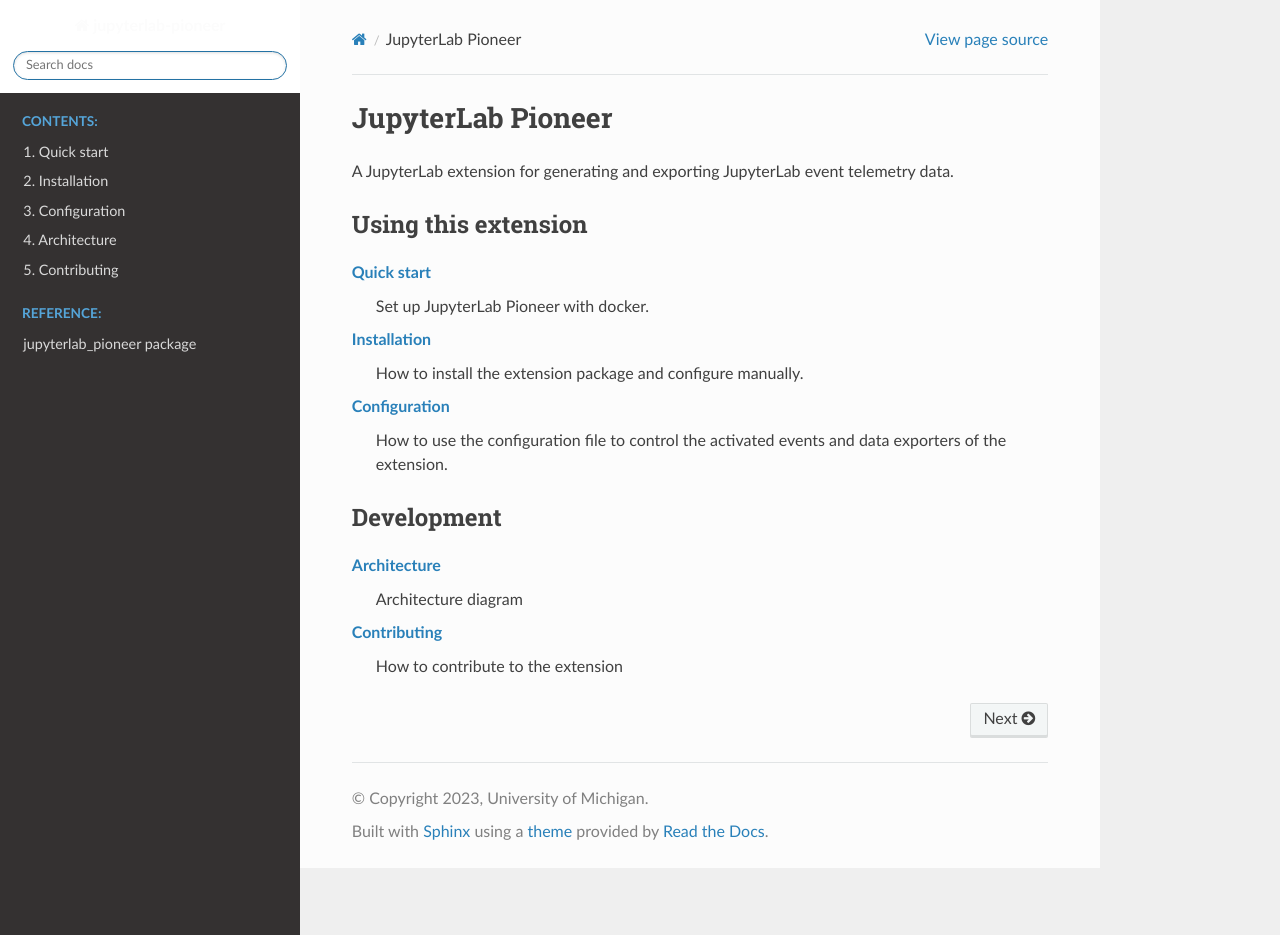
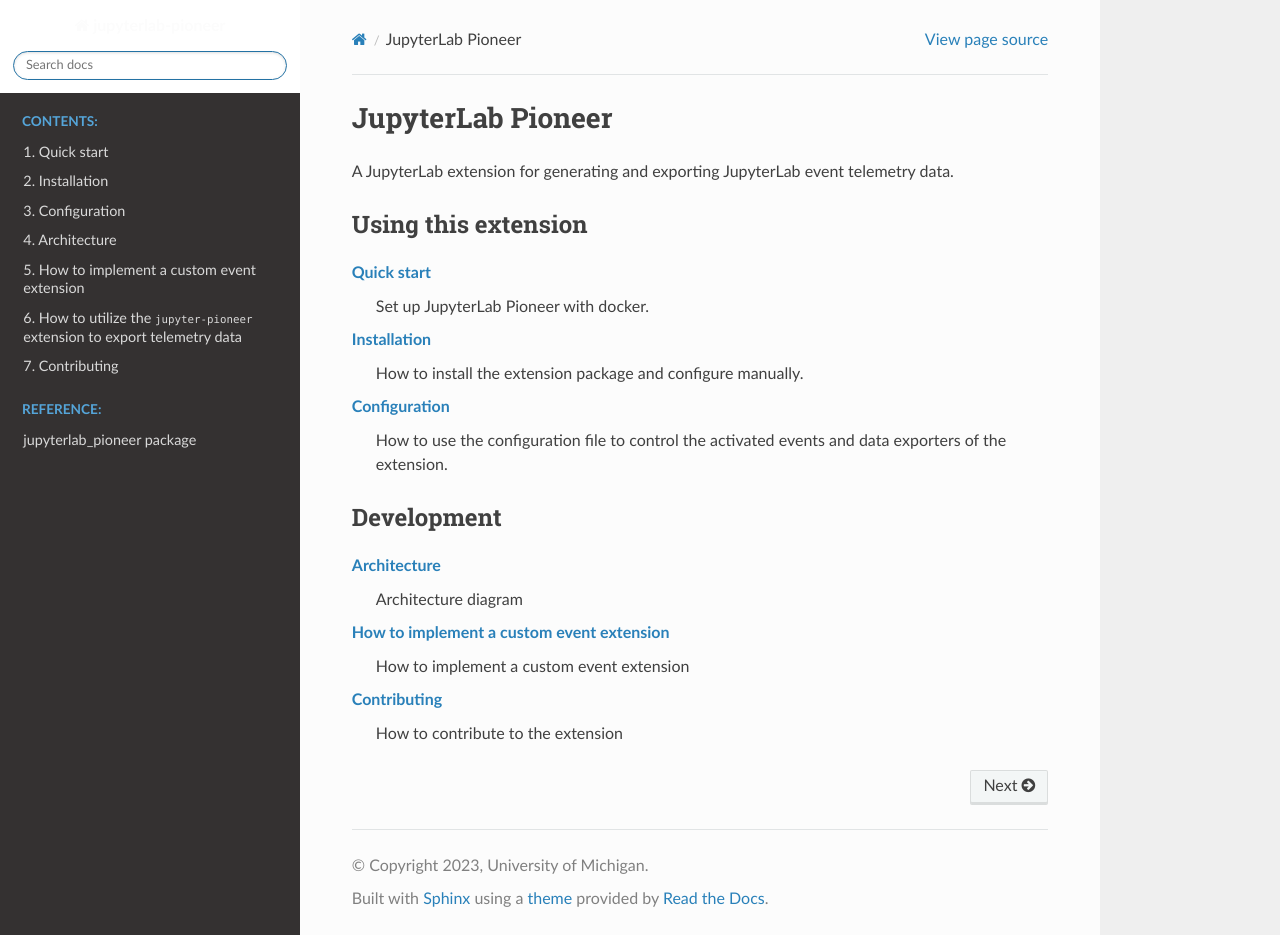
Before and after one commit to educational-technology-collective/jupyterlab-pioneer, a Sphinx documentation site: the page built from docs/index.rst, in a window 1280 px wide and 935 px high. Built offline with Sphinx 7.4.7 and the Read the Docs theme 2.0.0, drawn with Linux system fonts in a browser that asks for light colours; some of the changed lines change nothing that is shown.

Commit message:
feat: add doc for how to build a custom event extension #26

```diff
--- /dev/null
+++ b/docs/custom_event.rst
@@ -0,0 +1,150 @@
+How to implement a custom event extension
+===========================================
+
+Set up development environment
+------------------------------
+::
+
+    conda create -n custom_event_ext_env --override-channels --strict-channel-priority -c conda-forge -c nodefaults jupyterlab=4 nodejs=18 copier=8 jinja2-time jupyter-packaging git
+
+    conda activate custom_event_ext_env
+
+
+Implement the extension from scratch
+------------------------------------
+
+Initialize from the extension template
+
+::
+
+    mkdir jupyterlab-pioneer-custom-event-demo
+
+    cd jupyterlab-pioneer-custom-event-demo
+
+    copier copy --UNSAFE https://github.com/jupyterlab/extension-template .
+
+Add ``jupyterlab-pioneer`` as a dependency in ``pyproject.toml`` and ``package.json``.
+
+.. code-block:: toml
+
+    dependencies = [
+        "jupyter_server>=2.0.1,<3",
+        "jupyterlab-pioneer"
+    ]
+
+.. code-block:: json
+
+    "jupyterlab": {
+        ...
+        "sharedPackages": {
+            "jupyterlab-pioneer": {
+                "bundled": false,
+                "singleton": true,
+                "strictVersion": true
+            }
+        }
+    },
+
+Note: You will need NodeJS to build the extension package.
+
+The `jlpm` command is JupyterLab's pinned version of
+yarn that is installed with JupyterLab. You may use
+`yarn` or `npm` in lieu of `jlpm` below.
+::
+
+    # Install package in development mode
+    pip install -e "."
+    # Link your development version of the extension with JupyterLab
+    jupyter labextension develop . --overwrite
+    # Server extension must be manually installed in develop mode
+    jupyter server extension enable jupyterlab-pioneer-custom-event-demo
+    # Rebuild extension Typescript source after making changes
+    jlpm build
+
+
+You can watch the source directory and run JupyterLab at the same time in different terminals to watch for changes in the extension's source and automatically rebuild the extension.
+::
+
+    # Watch the source directory in one terminal, automatically rebuilding when needed
+    jlpm watch
+    # Run JupyterLab in another terminal
+    jupyter lab
+
+
+Implement the extension based on the demo extension
+--------------------------------------------------------
+
+::
+
+    # Clone the repo to your local environment
+    git clone https://github.com/educational-technology-collective/jupyterlab-pioneer-custom-event-demo
+    # Change directory to the jupyterlab-pioneer-custom-event-demo directory
+    cd jupyterlab-pioneer-custom-event-demo
+    # Install package in development mode
+    pip install -e "."
+    # Link your development version of the extension with JupyterLab
+    jupyter labextension develop . --overwrite
+    # Server extension must be manually installed in develop mode
+    jupyter server extension enable jupyterlab-pioneer-custom-event-demo
+    # Rebuild extension Typescript source after making changes
+    jlpm build
+    # Or watch the source directory in one terminal, automatically rebuilding when needed
+    jlpm watch
+    # Run JupyterLab in another terminal
+    jupyter lab
+
+With the watch command running, every saved change will immediately be built locally and available in your running JupyterLab. Refresh JupyterLab to load the change in your browser (you may need to wait several seconds for the extension to be rebuilt).
+
+By default, the `jlpm build` command generates the source maps for this extension to make it easier to debug using the browser dev tools. To also generate source maps for the JupyterLab core extensions, you can run the following command::
+
+    jupyter lab build --minimize=False
+
+Development Workflow
+--------------------
+
+Client Side
+
+- Make changes to the TypeScript client extension.
+- Refresh the browser.
+- Observe the changes in the running application.
+
+Server Side
+
+- Make changes to the Python server extension.
+- Stop the Jupyter server.
+- Start the Jupyter server.
+- Observe the changes in the running application.
+
+Useful links
+
+https://jupyterlab.readthedocs.io/en/stable/extension/extension_tutorial.html
+
+https://jupyter-server.readthedocs.io/en/latest/operators/configuring-extensions.html
+
+https://github.com/educational-technology-collective/jupyterlab-pioneer
+
+
+How to utilize the ``jupyter-pioneer`` extension to export telemetry data
+==========================================================================
+
+The ``jupyter-pioneer`` extension helps to monitor notebook states and export telemetry data. It also provides a basic JupyterLab events library.
+
+The extension's router provides the ``publishEvent`` method.
+
+``publishEvent`` could be called whenever we want to publish the event and export telemetry data to the desired endpoints. The `publishEvent` method takes 4 arguments, `notebookPanel`, `eventDetail`, `exporter` and `logWholeNotebook`.
+
+There is generally no limitation on the structure of the `eventDetail` object, as long as the information is wrapped in a serializable javascript object. `logWholeNotebook` is optional and should be a `Boolean` object. Only if it is provided and is `true`, the router will send out the entire notebook content along with the event data.
+
+When `publishEvent` is called, the extension inserts the notebook session ID, notebook file path, and the notebook content (when `logWholeNotebook` is `true`) into the data. Then, it checks the exporter info, processes and sends out the data to the specified exporter. If `env` and `params` are provided in the configuration file when defining the desired exporter, the router would extract the environment variables and add the params to the exported data. Finally, the router will assemble the responses from the exporters in an array and print the response array in the console.
+
+(Optional) Event Producer
+-------------------------
+
+There is no specific restrictions on when and where the telemetry router should be invoked. However, when writing complex event producer libraries, we recommend developers write an event producer class for each event, implement a `listen()` class method, and call the producer's `listen()` method when the producer extension is being activated. Within the `listen()` method, you may write the logic of how the extension listens to Jupyter signals or DOM events and how to use the `pioneer.publishEvent()` function to export telemetry data.
+
+(Optional) Producer Configuration
+---------------------------------
+
+Writing code on top of the configuration file might be very useful when the event library is complex, and when the telemetry system is going to be deployed under different contexts with different needs of telemetry events.
+
+For more details, see https://jupyter-server.readthedocs.io/en/latest/operators/configuring-extensions.html.
--- a/docs/index.rst
+++ b/docs/index.rst
@@ -21,6 +21,9 @@
 :doc:`architecture`
    Architecture diagram
 
+:doc:`custom_event`
+   How to implement a custom event extension
+
 :doc:`contributing`
    How to contribute to the extension
 
@@ -37,6 +40,7 @@
    installation
    configuration
    architecture
+   custom_event
    contributing
 
 .. toctree::
```
